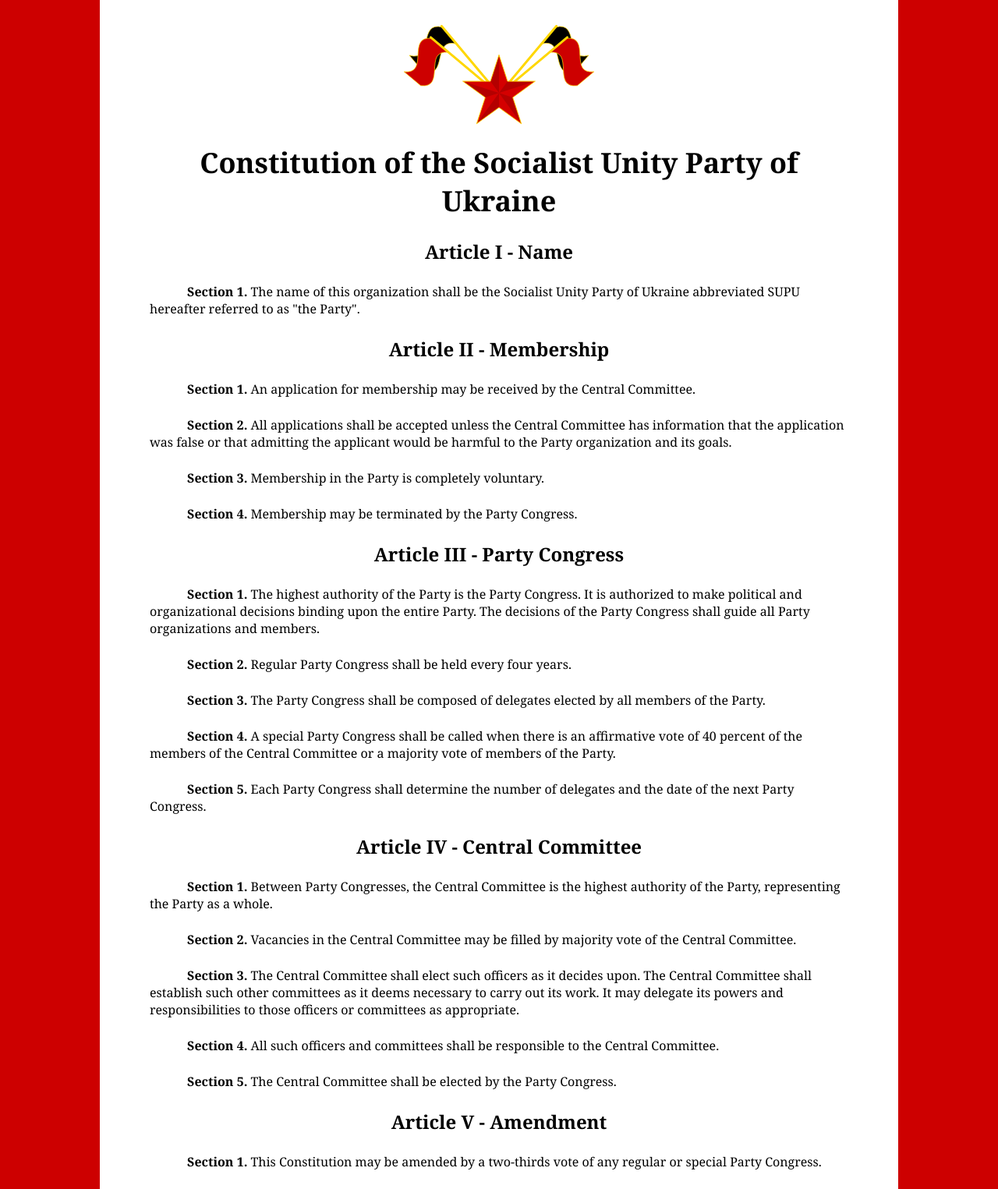
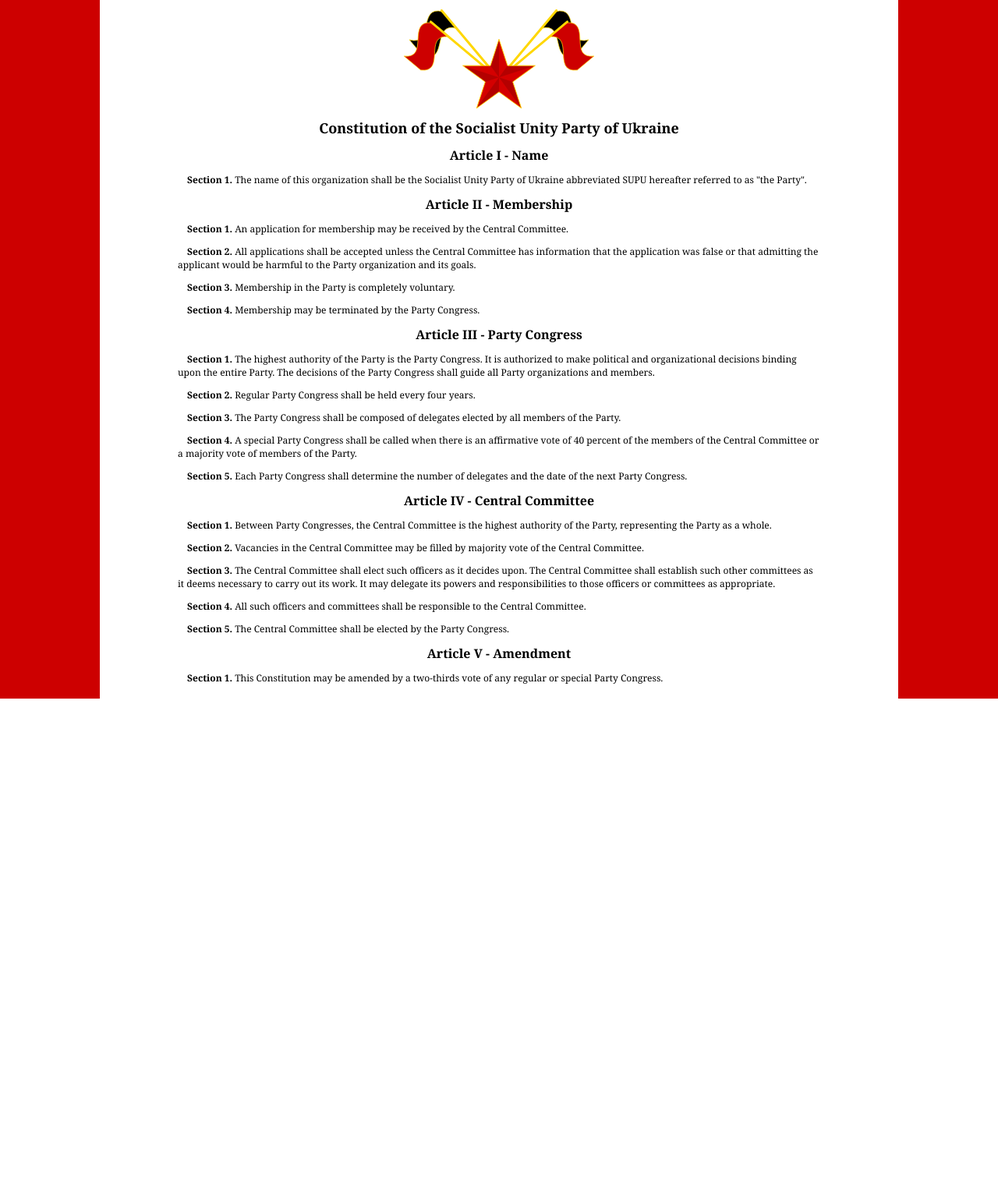
Before and after one commit to RealVizzy/RealVizzy.github.io, a PHP site: page /party_constitution.html in a window 1280 px wide. Shown: the whole page at 78% size. After the commit the page ends 896 px from the top, so only its background shows below. Run offline with PHP 8.4, Linux system fonts and the light colour scheme.

Commit message:
back to px

```diff
--- a/common.css
+++ b/common.css
@@ -15,7 +15,7 @@ body {
     min-width: 256px;
     margin-left: auto;
     margin-right: auto;
-    padding-bottom: 2vh;
+    padding-bottom: 12px;
     background-color: white;
 }
 
@@ -25,18 +25,18 @@ body {
     max-width: unset;
     background-color: transparent;
     margin: unset;
-    padding-left: 4vh;
-    padding-right: 4vh;
-    padding-top: 2vh;
+    padding-left: 50px;
+    padding-right: 50px;
+    padding-top: 6px;
     padding-bottom: 0;
-    margin-bottom: 1vh;
+    margin-bottom: 6px;
 }
 
 .section {
     all: inherit;
     counter-increment: section;
-    font-size: 2vh;
-    text-indent: 6vh;
+    font-size: 12px;
+    text-indent: 12px;
 }
 
 .section::before {
@@ -46,7 +46,7 @@ body {
 
 .header {
     all: inherit;
-    font-size: 4.5vh;
+    font-size: 18px;
     font-weight: bold;
     text-align: center;
 }
@@ -55,7 +55,7 @@ body {
     all: inherit;
     counter-reset: section;
     counter-increment: article;
-    font-size: 3vh;
+    font-size: 16px;
     font-weight: bold;
     text-align: center;
 }
@@ -77,7 +77,7 @@ img {
     all: inherit;
     color: #CD0000;
     font-weight: bold;
-    font-size: 3vh;
+    font-size: 16px;
     text-align: center;
 }
 
```
